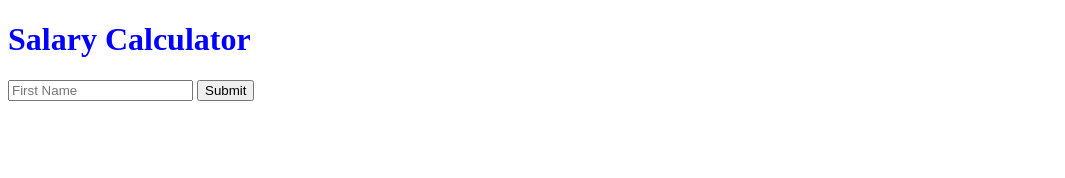
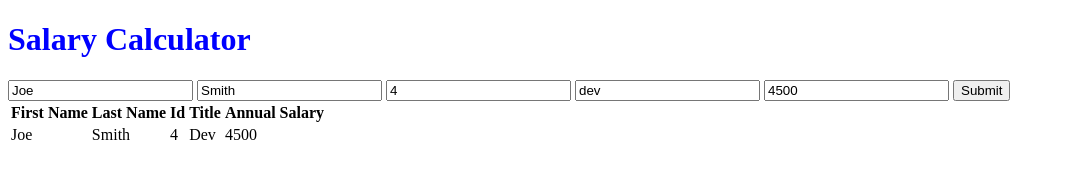
Before and after one commit to DavidVinson/weekend-js-salary-calculator-ochoa-livesolve, a plain HTML site: page index.html in a window 1280 px wide. Shown: the whole page, without its empty margins (0-1065 px from the left). Drawn offline with Linux system fonts and the light colour scheme.

Commit message:
table for employee info

```diff
--- a/client.js
+++ b/client.js
@@ -5,6 +5,31 @@ function onReady() {
 function formHandler(event) {
   event.preventDefault();
   console.log('handle the form');
+  //get values from the form
+  //   employee first name, last name, ID number, job title, annual salary.
+  const employeeFirstNameEl = document.getElementById('first-name-input');
+  const employeeLastNameEl = document.getElementById('last-name-input');
+  const employeeIdEl = document.getElementById('id-input');
+  const employeeTitleEl = document.getElementById('job-title-input');
+  const employeeAnnualSalaryEl = document.getElementById('annual-salary-input');
+  //   console.log(
+  //     'employee',
+  //     employeeFirstNameEl,
+  //     employeeLastNameEl,
+  //     employeeIdEl,
+  //     employeeTitleEl,
+  //     employeeAnnualSalaryEl
+  //   );
+
+  //   const newEmployee = {
+  //     firstName: employeeFirstNameEl.value,
+  //     lastName: employeeLastNameEl.value,
+  //     id: employeeIdEl.value,
+  //     title: employeeTitleEl.value,
+  //     salary: parseInt(employeeAnnualSalaryEl.value),
+  //   };
+
+  //   console.log('newEmployee', newEmployee);
 }
 
 //call onReady when DOM is ready
--- a/index.html
+++ b/index.html
@@ -11,9 +11,35 @@
     <h1>Salary Calculator</h1>
     <main>
       <form onsubmit="formHandler(event)">
-        <input id="first-name-input" placeholder="First Name" />
+        <!-- first name, last name, ID number, job title, annual salary. -->
+        <input id="first-name-input" placeholder="First Name" value="Joe" />
+        <input id="last-name-input" placeholder="Last Name" value="Smith" />
+        <input id="id-input" placeholder="ID" value="4" />
+        <input id="job-title-input" placeholder="Title" value="dev" />
+        <input id="annual-salary-input" placeholder="Annual Salary" value="4500" />
         <button type="submit">Submit</button>
       </form>
+      <!-- where employee will go -->
+      <table>
+        <thead>
+          <tr>
+            <th>First Name</th>
+            <th>Last Name</th>
+            <th>Id</th>
+            <th>Title</th>
+            <th>Annual Salary</th>
+          </tr>
+        </thead>
+        <tbody>
+          <tr>
+            <td>Joe</td>
+            <td>Smith</td>
+            <td>4</td>
+            <td>Dev</td>
+            <td>4500</td>
+          </tr>
+        </tbody>
+      </table>
     </main>
   </body>
 </html>
```
